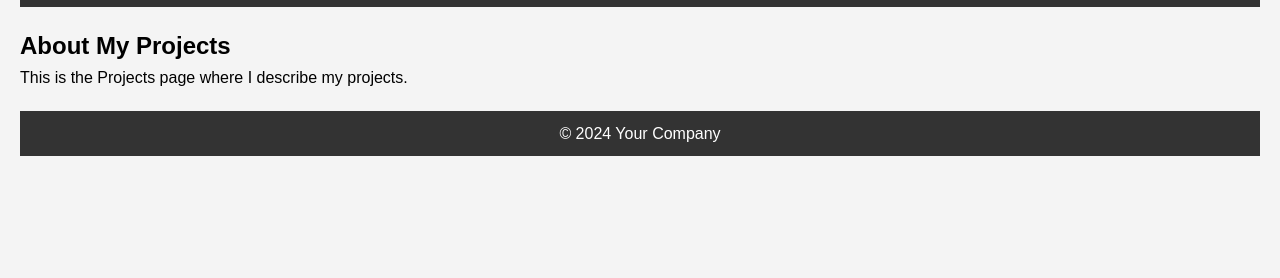
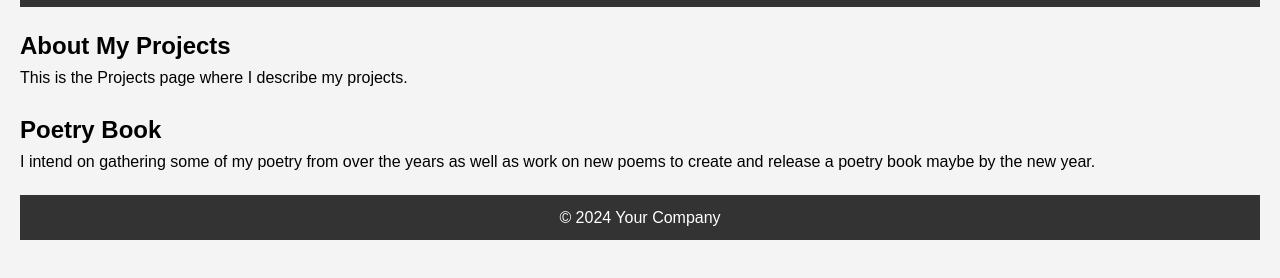
Before and after one commit to CicadaSovnd/chatgpt-experiment-1, a plain HTML site: page projects.html in a window 1280 px wide. Shown: the part 130-408 px from the top of the page. Drawn offline with Linux system fonts and the light colour scheme.

Commit message:
Update projects.html

```diff
--- a/projects.html
+++ b/projects.html
@@ -30,6 +30,10 @@
         <h2>About My Projects</h2>
         <p>This is the Projects page where I describe my projects.</p>
     </section>
+    <section>
+        <h2>Poetry Book</h2>
+        <p>I intend on gathering some of my poetry from over the years as well as work on new poems to create and release a poetry book maybe by the new year.</p>
+    </section>
 
     <footer>
         <p>&copy; 2024 Your Company</p>
```
